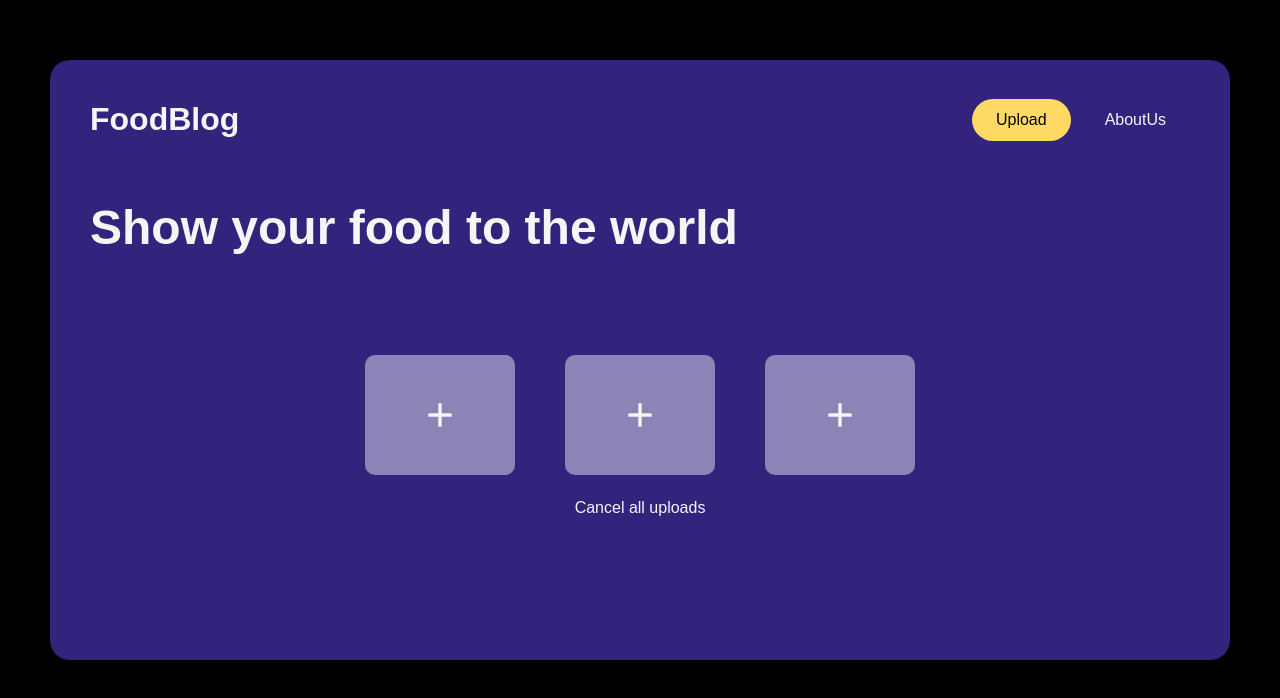
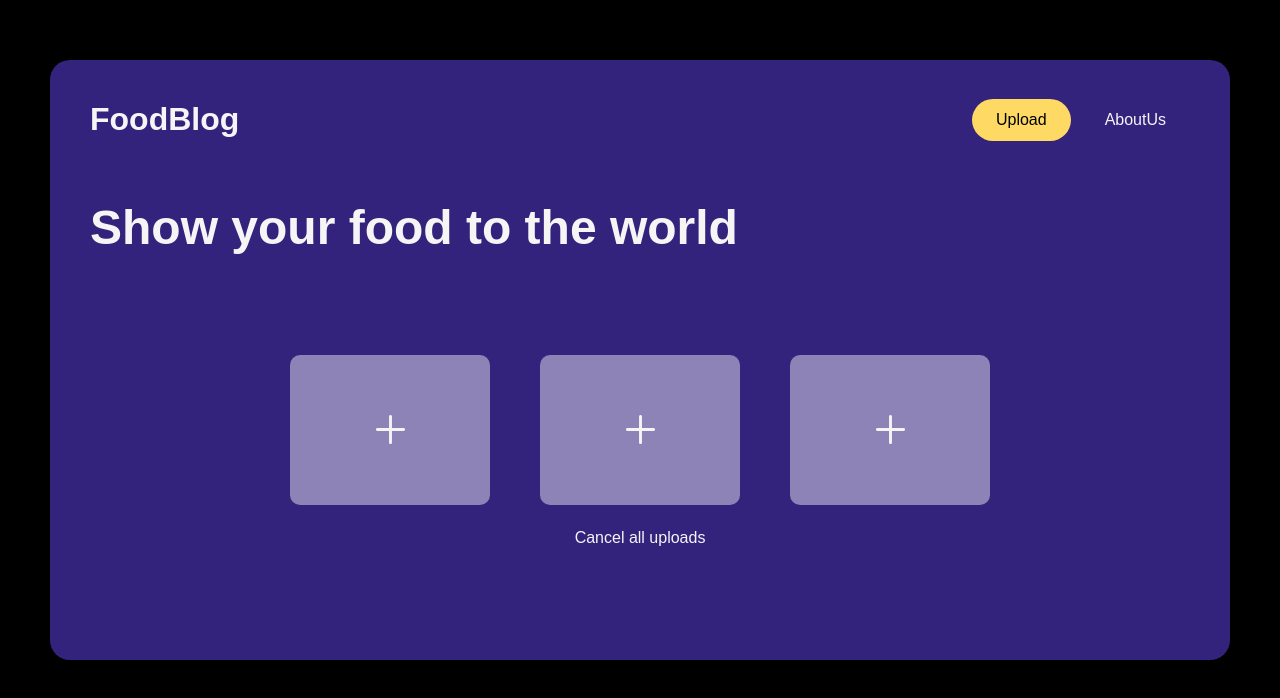
Before and after one commit to S-U-M/Foodblog, a React (Create React App) app: page / in a window 1280 px wide. Shown: the top 698 px of the page. Built offline with nearby package versions, Linux system fonts and the light colour scheme.

Commit message:
Fixed preview ring

```diff
--- /dev/null
+++ b/src/Asset/SVGIcons/PlusIcon.js
@@ -0,0 +1,6 @@
+import React from "react";
+export default function PlusIcon(props) {
+    return (
+        <svg {...props} viewBox="0 0 24 24" fill="none" xmlns="http://www.w3.org/2000/svg"><g id="SVGRepo_bgCarrier" stroke-width="0"></g><g id="SVGRepo_tracerCarrier" stroke-linecap="round" stroke-linejoin="round"></g><g id="SVGRepo_iconCarrier"> <path d="M13 3C13 2.44772 12.5523 2 12 2C11.4477 2 11 2.44772 11 3V11H3C2.44772 11 2 11.4477 2 12C2 12.5523 2.44772 13 3 13H11V21C11 21.5523 11.4477 22 12 22C12.5523 22 13 21.5523 13 21V13H21C21.5523 13 22 12.5523 22 12C22 11.4477 21.5523 11 21 11H13V3Z" fill="currentColor"></path> </g></svg>
+    )
+}
--- /dev/null
+++ b/src/Asset/SVGIcons/ProgressRing.js
@@ -0,0 +1,23 @@
+import React from "react";
+
+export default function ProgressRing({ progress, ...props }) {
+    const radius = 34;
+    const circumference = 2 * Math.PI * radius;
+    const strokeDashoffset = circumference * (1 - progress / 100);
+
+    return (
+        <svg {...props} viewBox="0 0 80 80" className="spinner-ring">
+            <circle className="ring-bg" cx="40" cy="40" r={radius} />
+            <circle
+                className="ring-progress"
+                cx="40"
+                cy="40"
+                r={radius}
+                style={{
+                    strokeDasharray: circumference,
+                    strokeDashoffset: strokeDashoffset,
+                }}
+            />
+        </svg>
+    );
+}
--- a/src/Components/UploadCard.js
+++ b/src/Components/UploadCard.js
@@ -2,11 +2,41 @@
 // Posted by ABHIJEET KHIRE, modified by community. See post 'Timeline' for change history
 // Retrieved 2026-03-22, License - CC BY-SA 4.0
 
-import React, { useState } from "react";
+import React, { useEffect, useState } from "react";
+import PlusIcon from "../Asset/SVGIcons/PlusIcon";
+import ProgressRing from "../Asset/SVGIcons/ProgressRing";
 
 function UploadCard() {
     // Define a state variable to store the selected image
     const [selectedImage, setSelectedImage] = useState(null);
+    const [selectedImageUrl, setSelectedImageUrl] = useState(null);
+    const [uploadProgress, setUploadProgress] = useState(0);
+    const [isUploading, setIsUploading] = useState(false);
+
+    useEffect(() => {
+        return () => {
+            if (selectedImageUrl) {
+                URL.revokeObjectURL(selectedImageUrl);
+            }
+        };
+    }, [selectedImageUrl]);
+
+    const simulateUpload = (file) => {
+        setIsUploading(true);
+        setUploadProgress(0);
+
+        let progress = 0;
+
+        const interval = setInterval(() => {
+            progress += 10;
+            setUploadProgress(progress);
+
+            if (progress >= 100) {
+                clearInterval(interval);
+                setIsUploading(false);
+            }
+        }, 150); // speed of upload (adjustable)
+    }
 
     return (
         <label className = "upload-placeholder">
@@ -16,40 +46,49 @@ function UploadCard() {
                 hidden
                 onChange={(event) => {
                     const file = event.target.files[0];
-                    if(!file) return;
+                    if (!file) return;
 
-                    if(!file.type.startsWith("image/")) {
+                    if (!file.type.startsWith("image/")) {
                         alert("Only images allowed");
                         return;
                     }
+
+                    if (selectedImageUrl) {
+                        URL.revokeObjectURL(selectedImageUrl);
+                    }
+
+                    const objectUrl = URL.createObjectURL(file);
                     setSelectedImage(file);
-                }
-                }
+                    setSelectedImageUrl(objectUrl);
+                    simulateUpload(file);
+                }}
             />
 
-            {!selectedImage && (
-                <svg
-                    width="40"
-                    height="40"
-                    viewBox="0 0 24 24"
-                    fill="none"
-                    stroke="whitesmoke"
-                    strokeWidth="2"
-                >
-                    <line x1="12" y1="5" x2="12" y2="19" />
-                    <line x1="5" y1="12" x2="19" y2="12" />
-                </svg>
+            {/*Loader */}
+            {isUploading && (
+                <div className="loader-overlay">
+                    <div className="spinner">
+                        <ProgressRing progress={uploadProgress} />
+                        <div className="loader-text">
+                            {uploadProgress}%
+                        </div>
+                    </div>
+                </div>
             )}
 
-            {selectedImage && (
+            {/*Plus Icon*/}
+            <PlusIcon style={{ width: 35}} />
+
+            {/*Preview*/}
+            {selectedImage && selectedImageUrl && (
                 <img
-                    src={URL.createObjectURL(selectedImage)}
+                    src={selectedImageUrl}
                     alt="preview"
                     className="preview"
                 />
             )}
         </label>
-    )
+    );
 }
 
 export default UploadCard;
--- a/src/Style/Style.css
+++ b/src/Style/Style.css
@@ -66,8 +66,8 @@ body {
 
 /* Placeholder boxes */
 .upload-placeholder {
-  width: 150px;
-  height: 120px;
+  width: 200px;
+  height: 150px;
   overflow: hidden;
   background-color: #8d83b6;
   border-radius: 10px;
@@ -76,13 +76,75 @@ body {
   justify-content: center;
   font-size: 40px;
   cursor: pointer;
+  position: relative;
 }
 
 .preview {
   width: 100%;
   height: 100%;
-  object-fit: cover;   /* 👈 THIS is the key */
+  object-fit: cover;
   border-radius: 10px;
+}
+
+/* Loader overlay */
+.loader-overlay {
+  position: absolute;
+  z-index: 10;
+  inset: 0;
+  background: #00000059;
+  display: flex;
+  align-items: center;
+  justify-content: center;
+  border-radius: 10px;
+}
+
+/* Loader spinner with ring style */
+.spinner {
+  width: 80px;
+  height: 80px;
+  position: relative;
+  display: flex;
+  align-items: center;
+  justify-content: center;
+}
+
+.spinner-ring {
+  width: 80px;
+  height: 80px;
+  transform: rotate(270deg);
+  position: absolute;
+  inset: 0;
+}
+
+.ring-bg,
+.ring-progress {
+  fill: none;
+  stroke-width: 5;
+}
+
+.ring-bg {
+  stroke: #ffffff40;
+}
+
+.ring-progress {
+  stroke: #fed964;
+  stroke-linecap: round;
+  transition: stroke-dashoffset 0.2s ease;
+}
+
+.loader-text {
+  position: relative;
+  font-size: 16px;
+  font-weight: 900;
+  color: #fed964;
+  text-shadow: 0 0 6px rgba(0, 0, 0, 0.5);
+  user-select: none;
+}
+
+@keyframes spin {
+  to {
+    transform: rotate(360deg);
+  }
 }
 
 .cancel-btn {
```
